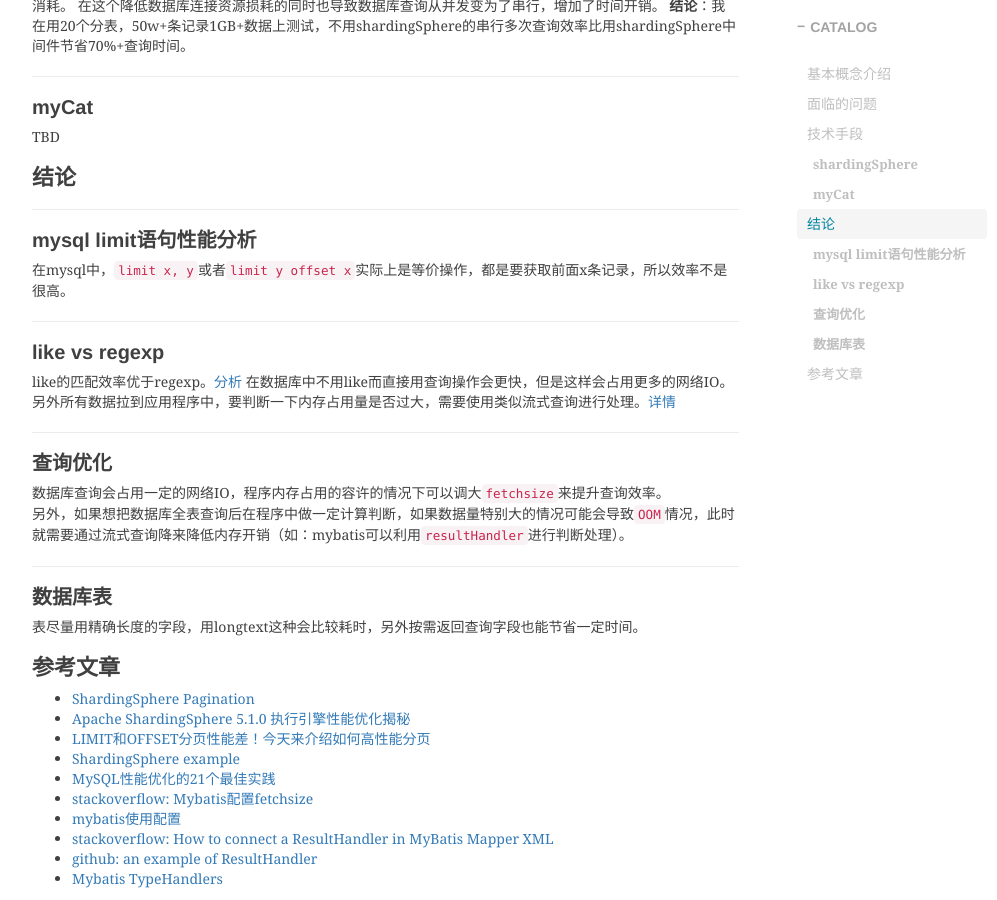
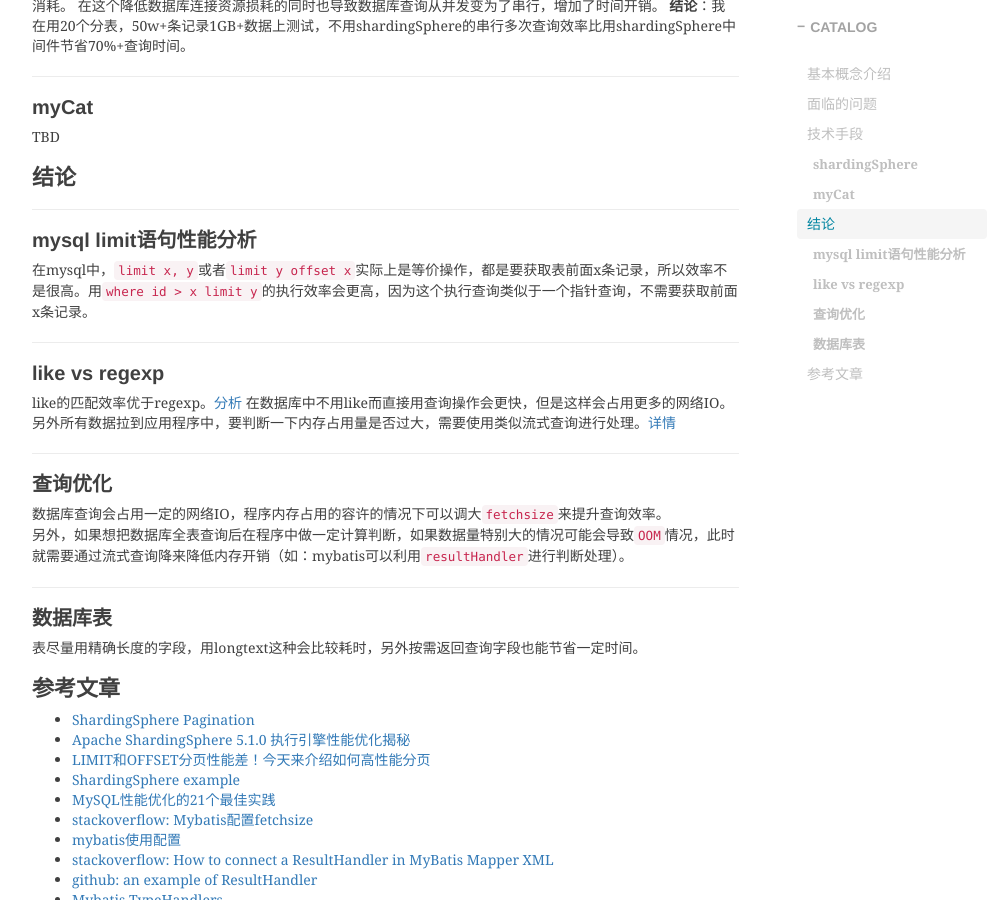
Before and after one commit to shihai1991/shihai1991.github.io, a Jekyll site: the page built from _posts/2023-09-12-分页性能优化.md, in a window 1280 px wide and 900 px high, scrolled down 817 px. Shown: the whole window, without its empty margins (233-1230 px from the left). Built offline with Jekyll 4.4.1, drawn with Linux system fonts in a browser that asks for light colours; nearby versions of some CDN libraries; comment, search, counter and statistics services are not loaded.

Commit message:
Update 2023-09-12-分页性能优化.md

```diff
--- a/_posts/2023-09-12-分页性能优化.md
+++ b/_posts/2023-09-12-分页性能优化.md
@@ -29,7 +29,7 @@
 
 # 结论
 ## mysql limit语句性能分析
-在mysql中，`limit x, y`或者`limit y offset x`实际上是等价操作，都是要获取前面x条记录，所以效率不是很高。
+在mysql中，`limit x, y`或者`limit y offset x`实际上是等价操作，都是要获取表前面x条记录，所以效率不是很高。用`where id > x limit y`的执行效率会更高，因为这个执行查询类似于一个指针查询，不需要获取前面x条记录。
 
 ## like vs regexp
 like的匹配效率优于regexp。[分析](https://stackoverflow.com/questions/16646686/mysql-regexp-vs-like)
```
